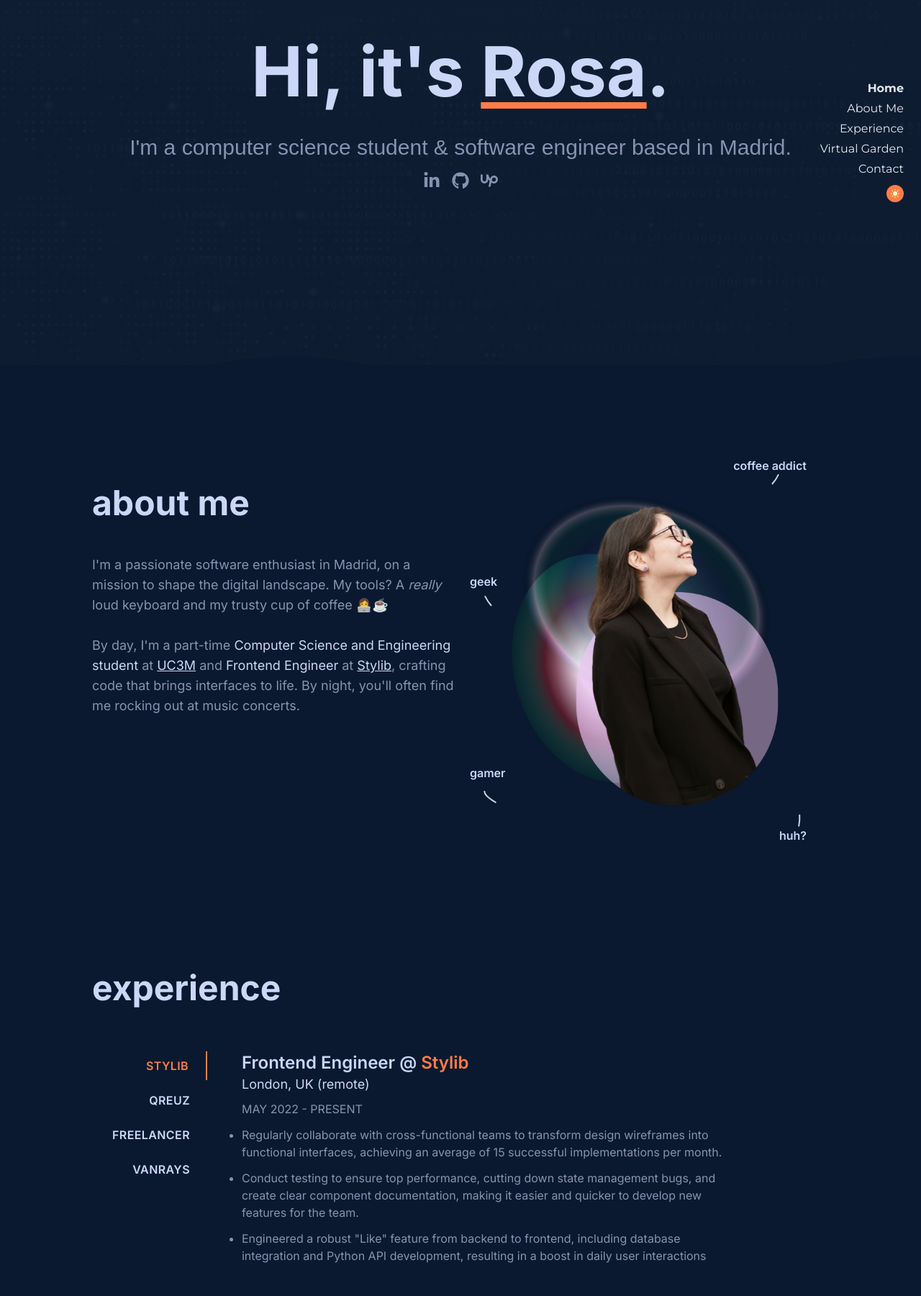
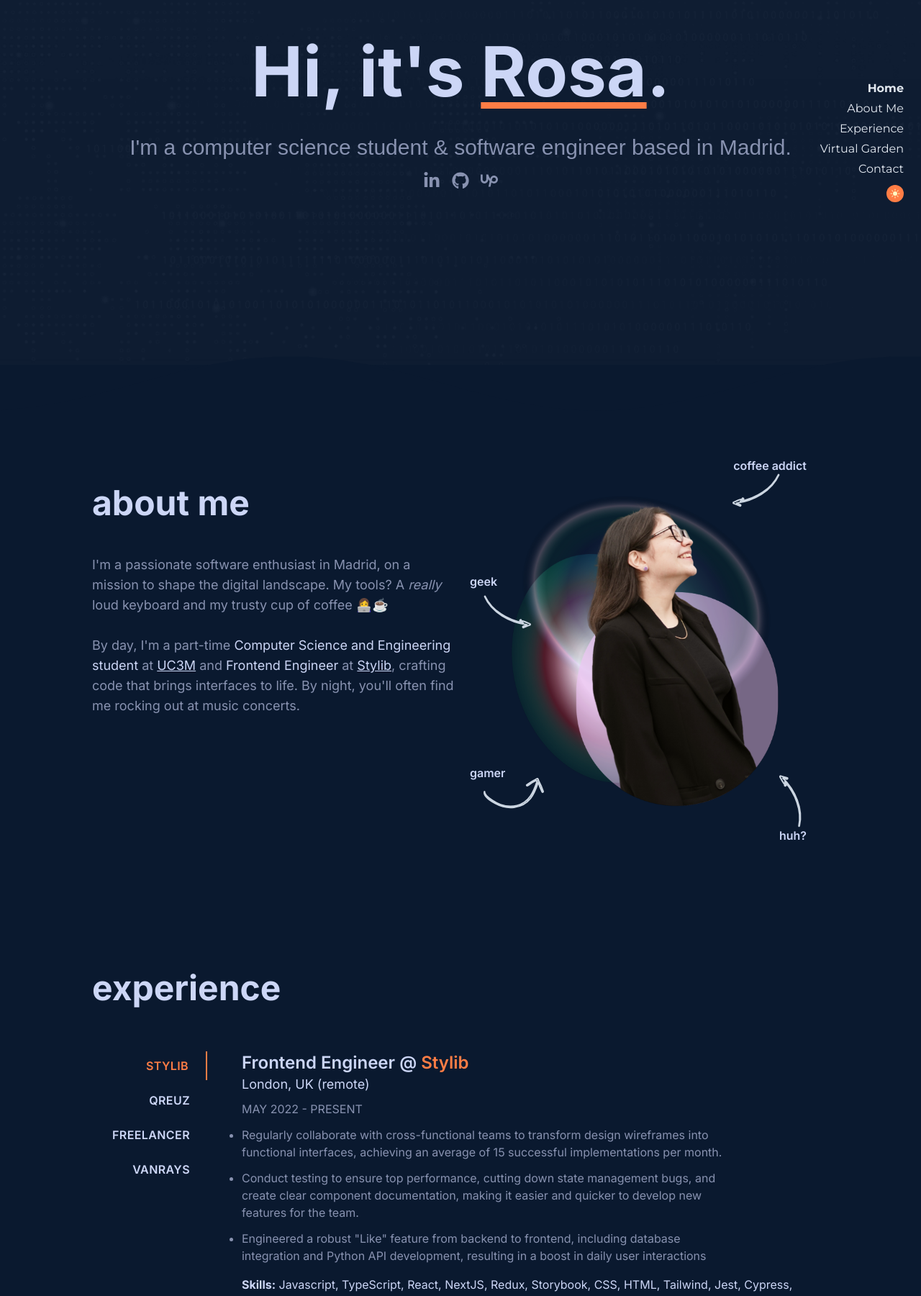
Before and after one commit to rosareyes/rosa-reyes-web, a Next.js app: page / in a window 1280 px wide. Shown: the part 205-2006 px from the top of the page at 72% size. Built offline with nearby package versions, Linux system fonts and the light colour scheme; a web font is replaced by a local one.

Commit message:
add initial animations and add skills for jobs

```diff
--- a/data/profile.js
+++ b/data/profile.js
@@ -10,6 +10,8 @@ export const jobs = [
       'Conduct testing to ensure top performance, cutting down state management bugs, and create clear component documentation, making it easier and quicker to develop new features for the team.',
       'Engineered a robust "Like" feature from backend to frontend, including database integration and Python API development, resulting in a boost in daily user interactions',
     ],
+    technologies:
+      'Javascript, TypeScript, React, NextJS, Redux, Storybook, CSS, HTML, Tailwind, Jest, Cypress, DynamoDB.',
   },
   {
     title: 'Frontend Engineer',
@@ -20,6 +22,8 @@ export const jobs = [
       'Developed interactive UI interfaces across a variety of different use cases, enhancing web application functionality and user engagement.',
       'DDocumented development processes and coding standards, enhancing code maintainability and easing debugging.',
     ],
+    technologies:
+      'Javascript, React, Context API, styled-components, Material UI, CSS, HTML, AWS, Bitbucket.',
   },
   {
     title: 'Software Developer',
@@ -31,6 +35,7 @@ export const jobs = [
       'Accumulated over 200 hours of professional frontend development work, including building a landing page for an Australian farm marketplace and a responsive page for a Chinese ecommerce builder, showcasing my extensive practical experience and understanding of diverse client needs',
       'Achieved a perfect 5/5 stars rating across 15 projects and earned high praise for professionalism, intelligence, and quality of work, solidifying my reputation as one of the best freelancers in the field.',
     ],
+    technologies: 'HTML, CSS, Javascript, Typescript, React, Redux, Wordpress.',
   },
   {
     title: 'IT Support Technician',
@@ -44,6 +49,8 @@ export const jobs = [
       'Wrote script for automatic check-in/check-out date integration, improving booking management for the entire administrative team, leading to a smoother and more efficient booking experience.',
       'Implemented an automation process for generating rental contracts, substantially reducing manual effort and enhancing efficiency for all future contract handling.',
     ],
+    technologies:
+      'GCP, AWS, Scripting, Jira, Wordpress, Elementor, Javascript.',
   },
 ];
 
--- a/package.json
+++ b/package.json
@@ -10,6 +10,7 @@
     "test": "VITE_CJS_TRACE=true vitest --watch"
   },
   "dependencies": {
+    "@emotion/react": "^11.11.1",
     "@headlessui/react": "^1.7.17",
     "@heroicons/react": "^2.1.1",
     "@types/node": "20.5.6",
@@ -23,6 +24,7 @@
     "next": "13.4.19",
     "postcss": "8.4.28",
     "react": "18.2.0",
+    "react-awesome-reveal": "^4.2.7",
     "react-dom": "18.2.0",
     "react-icons": "^4.10.1",
     "tailwindcss": "3.3.3",
--- a/src/app/components/atoms/ProfileImage/ProfileImage.tsx
+++ b/src/app/components/atoms/ProfileImage/ProfileImage.tsx
@@ -46,7 +46,6 @@ export const ProfileImage: FC<any> = ({ containerRef }) => {
           }}
         >
           <motion.path
-            /* fill="#C79FBE" */
             d="M62.71 0.808224C53.207 20.6672 31.42 33.6072 9.90698 37.5762C10.746 37.2412 11.568 36.8842 12.354 36.4882C13.498 35.9122 14.162 35.7912 14.484 34.4452C14.599 33.9632 14.332 33.5572 13.885 33.3892L13.546 33.2622C12.653 32.9262 12.002 34.4402 12.89 34.8172C10.845 33.9492 3.83797 37.5602 1.14797 38.6972C1.12297 38.6992 1.09696 38.7022 1.07196 38.7032C0.863955 38.7172 0.674975 38.8192 0.522975 38.9632C-0.212025 39.3322 -0.156033 40.3172 0.633967 40.6292C3.54697 41.7762 6.45897 42.9242 9.37197 44.0722C10.305 44.4402 10.992 42.8342 10.061 42.4392C8.23497 41.6642 6.40896 40.8932 4.58196 40.1202C28.151 37.3132 53.51 23.4802 63.378 1.19821C63.576 0.751208 62.928 0.355224 62.71 0.808224Z"
             variants={icon}
             initial={{ pathLength: 0 }}
@@ -56,7 +55,8 @@ export const ProfileImage: FC<any> = ({ containerRef }) => {
               ease: 'easeInOut',
               repeat: Infinity,
               repeatType: 'loop',
-              repeatDelay: 2,
+              repeatDelay: 10,
+              delay: 1,
             }}
           />
         </motion.svg>
@@ -90,7 +90,7 @@ export const ProfileImage: FC<any> = ({ containerRef }) => {
               ease: 'easeInOut',
               repeat: Infinity,
               repeatType: 'loop',
-              repeatDelay: 2,
+              repeatDelay: 10,
             }}
           />
         </motion.svg>
@@ -121,7 +121,8 @@ export const ProfileImage: FC<any> = ({ containerRef }) => {
               ease: 'easeInOut',
               repeat: Infinity,
               repeatType: 'loop',
-              repeatDelay: 2,
+              repeatDelay: 10,
+              delay: 2,
             }}
           />
         </motion.svg>
@@ -156,7 +157,8 @@ export const ProfileImage: FC<any> = ({ containerRef }) => {
               ease: 'easeInOut',
               repeat: Infinity,
               repeatType: 'loop',
-              repeatDelay: 2,
+              repeatDelay: 10,
+              delay: 3,
             }}
           />
         </motion.svg>
--- a/src/app/components/molecules/Cards/Project/index.tsx
+++ b/src/app/components/molecules/Cards/Project/index.tsx
@@ -1,6 +1,6 @@
-import { inter, ntr, poppings } from '@/app/fonts';
+import { inter } from '@/app/fonts';
 import clsx from 'clsx';
-import { motion, useScroll, useTransform } from 'framer-motion';
+import { motion } from 'framer-motion';
 import React, { FC, ReactNode, useRef } from 'react';
 import { FaGithub } from 'react-icons/fa';
 import { ArrowUpRightIcon } from '@heroicons/react/24/solid';
--- a/src/app/components/molecules/ExperienceTabs/index.tsx
+++ b/src/app/components/molecules/ExperienceTabs/index.tsx
@@ -1,8 +1,8 @@
+import { FC, Fragment } from 'react';
 import { Tab } from '@headlessui/react';
-import { URL } from 'next/dist/compiled/@edge-runtime/primitives/url';
-import { FC, Fragment } from 'react';
+import { ArrowUpRightIcon } from '@heroicons/react/24/solid';
+import { Fade } from 'react-awesome-reveal';
 import { jobs } from '../../../../../data/profile';
-import { ArrowUpRightIcon } from '@heroicons/react/24/solid';
 
 const ExperienceTab: FC<any> = ({ text }) => {
   return (
@@ -53,6 +53,9 @@ const ExperiencePanel: FC<any> = ({
           </li>
         ))}
       </ul>
+      <p className="mt-4 max-w-3xl dark:text-blue-100">
+        <strong>Skills:</strong> {technologies}
+      </p>
     </Tab.Panel>
   );
 };
@@ -60,6 +63,7 @@ const ExperiencePanel: FC<any> = ({
 const ExperienceTabs = () => {
   return (
     <Tab.Group vertical>
+      <Fade>
         <div className="flex flex-col lg:h-[500px] lg:flex-row">
           <Tab.List className="flex flex-col rounded-lg bg-green-200 p-4 text-green-500 dark:bg-transparent dark:text-blue-100">
             {jobs.map((job) => {
@@ -78,7 +82,15 @@ const ExperienceTabs = () => {
           </Tab.List>
           <Tab.Panels className="flex-1 p-4">
             {jobs.map((job) => {
-            const { title, company, year, descriptions, location, url } = job;
+              const {
+                title,
+                company,
+                year,
+                descriptions,
+                location,
+                url,
+                technologies,
+              } = job;
               return (
                 <ExperiencePanel
                   key={`${title}-${company}`}
@@ -88,11 +100,13 @@ const ExperienceTabs = () => {
                   year={year}
                   location={location}
                   url={url}
+                  technologies={technologies}
                 />
               );
             })}
           </Tab.Panels>
         </div>
+      </Fade>
     </Tab.Group>
   );
 };
--- a/src/app/page.tsx
+++ b/src/app/page.tsx
@@ -1,15 +1,15 @@
-/* eslint-disable @next/next/no-img-element */
 'use client';
+import { useRef } from 'react';
 import { inter, ntr } from './fonts';
 import React from 'react';
+import { Rotate, Fade } from 'react-awesome-reveal';
+import clsx from 'clsx';
 import { FaGithub, FaLinkedinIn } from 'react-icons/fa';
 import { SiUpwork } from 'react-icons/si';
-import clsx from 'clsx';
 
 import { Navbar } from './components/molecules/Navbar/Navbar';
 import { useRouter } from 'next/navigation';
 import ProjectCard from './components/molecules/Cards/Project';
-import { useRef } from 'react';
 import Subtitle from './components/atoms/Subtitle';
 import ExperienceTabs from './components/molecules/ExperienceTabs';
 import { ProfileImage } from './components/atoms/ProfileImage/ProfileImage';
@@ -52,7 +52,7 @@ export default function Home() {
               <span className="underline underline-offset-8 dark:decoration-orange-100">
                 Rosa
               </span>
-              .
+              <Rotate className="inline-block">.</Rotate>
             </span>
           </h1>
           <h2
@@ -64,6 +64,7 @@ export default function Home() {
             I&apos;m a computer science student & software engineer based in
             Madrid.
           </h2>
+
           <div className="mt-4 flex flex-row gap-4 text-center">
             <a href="https://www.linkedin.com/in/rosaareyesc/" target="_blank">
               <FaLinkedinIn className="h-6 w-6 dark:text-blue-200  dark:hover:text-orange-100" />
@@ -87,16 +88,17 @@ export default function Home() {
         >
           <div className="col-span-1 flex w-full flex-col text-left text-green-450 transition-colors">
             <Subtitle subtitle="about me" />
+            <Fade>
               <span
                 className={clsx(
                   inter.className,
                   'text-md max-w-xl font-normal dark:text-blue-200 lg:text-lg',
                 )}
               >
-              I&apos;m a passionate software enthusiast in Madrid, on a mission
-              to shape the digital landscape. My tools? A{' '}
-              <span className="italic">really</span> loud keyboard and my trusty
-              cup of coffee 👩‍💻☕
+                I&apos;m a passionate software enthusiast in Madrid, on a
+                mission to shape the digital landscape. My tools? A{' '}
+                <span className="italic">really</span> loud keyboard and my
+                trusty cup of coffee 👩‍💻☕
                 <br /> <br />
                 By day, I&apos;m a part-time{' '}
                 <span className="text-green-500 dark:text-blue-100">
@@ -118,6 +120,7 @@ export default function Home() {
                 , crafting code that brings interfaces to life. By night,
                 you&apos;ll often find me rocking out at music concerts.
               </span>
+            </Fade>
           </div>
           <ProfileImage containerRef={containerRef} />
         </div>
@@ -128,16 +131,18 @@ export default function Home() {
       >
         <div className="flex  flex-col">
           <Subtitle subtitle="experience" />
+
           <ExperienceTabs />
         </div>
       </div>
+
       <div
         className="flex w-full justify-center px-[10%] py-8 2xl:px-[15%] 2xl:py-12"
         id="projects"
       >
         <div className="flex  flex-col text-center">
           <Subtitle subtitle="projects" />
-
+          <Fade>
             <div className="grid grid-cols-1 gap-6 md:grid-cols-2 2xl:grid-cols-3">
               {projects.map((project) => {
                 const { title, description, stack, url, github } = project;
@@ -156,6 +161,7 @@ export default function Home() {
                 );
               })}
             </div>
+          </Fade>
           <div className="flex items-center justify-center">
             <a
               href="https://github.com/rosareyes"
```
Also changed, not shown: 1 other file (tests, documents, lock files or other folders). Lines whose indentation alone changed are shown as unchanged.
